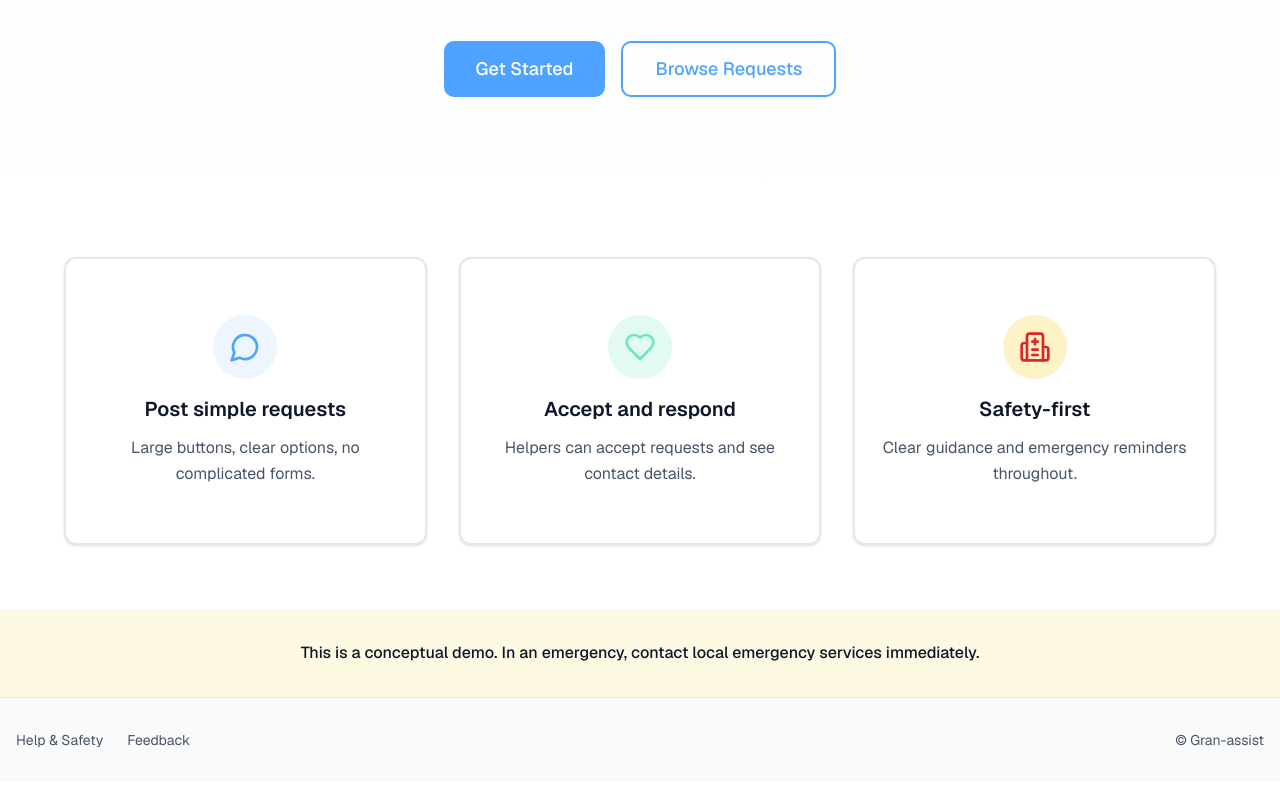
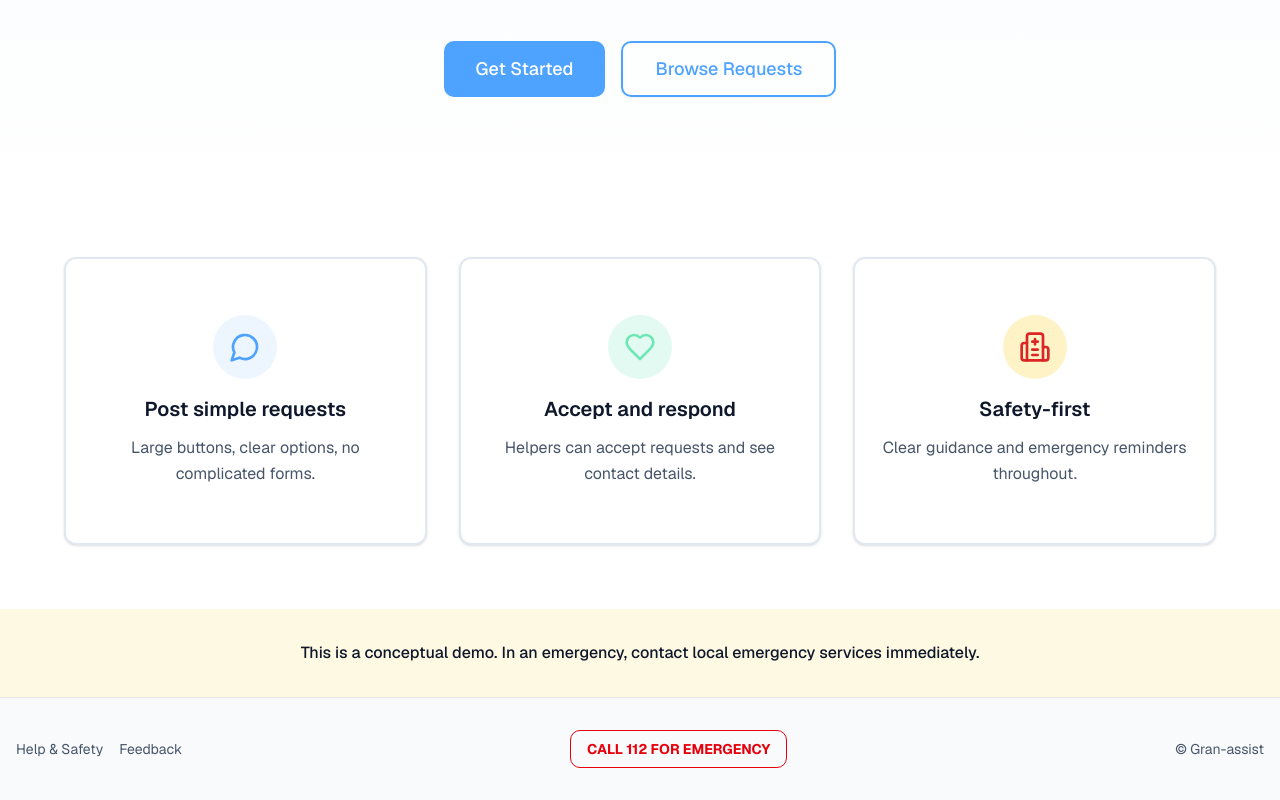
Before and after one commit to alekhMathew-goat/Design-E-Portfolio, a Next.js app: page / in a window 1280 px wide. Shown: the part 344-1144 px from the top of the page. Built offline with nearby package versions, Linux system fonts and the light colour scheme.

Commit message:
feat: added emergency contact number in footer

```diff
--- a/components/footer.tsx
+++ b/components/footer.tsx
@@ -4,16 +4,36 @@ export function Footer() {
   return (
     <footer className="border-t border-border bg-surface mt-auto">
       <div className="container mx-auto px-4 py-8">
-        <div className="flex flex-col md:flex-row items-center justify-between gap-4">
-          <div className="flex gap-6">
-            <Link href="/help" className="text-muted-text hover:text-text transition-colors text-sm">
+        <div className="flex flex-col md:flex-row items-center md:justify-between gap-6">
+
+          {/* Links */}
+          <div className="flex flex-col sm:flex-row items-center gap-4">
+            <Link
+              href="/help"
+              className="text-muted-text hover:text-text transition-colors text-sm"
+            >
               Help & Safety
             </Link>
-            <Link href="/feedback" className="text-muted-text hover:text-text transition-colors text-sm">
+            <Link
+              href="/feedback"
+              className="text-muted-text hover:text-text transition-colors text-sm"
+            >
               Feedback
             </Link>
           </div>
-          <p className="text-sm text-muted-text">© Gran-assist</p>
+
+          {/* Emergency Call */}
+          <a
+            href="tel:112"
+            className="w-full md:w-auto text-center font-bold text-red-600 border border-red-600 rounded-md px-4 py-2 text-sm hover:bg-red-600 hover:text-white transition-colors"
+          >
+            CALL 112 FOR EMERGENCY
+          </a>
+
+          {/* Copyright */}
+          <p className="text-sm text-muted-text text-center">
+            © Gran-assist
+          </p>
         </div>
       </div>
     </footer>
```
